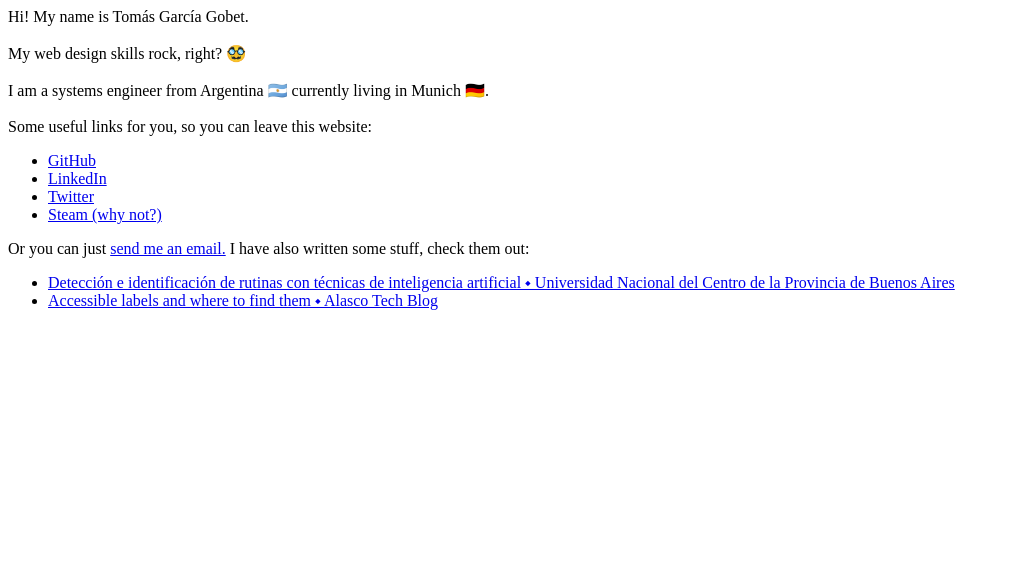
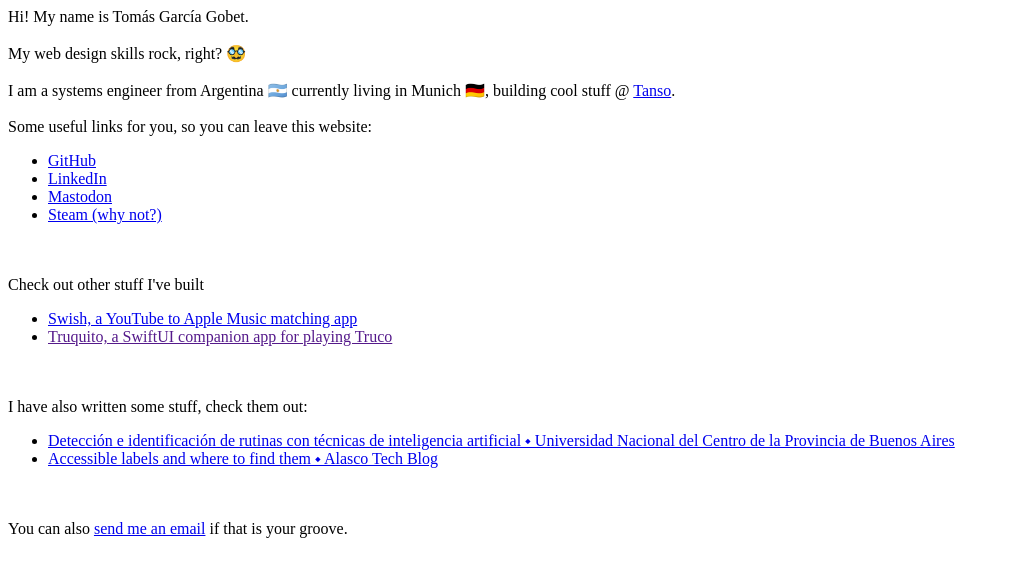
Before and after one commit to reloadedhead/reloadedhead.github.io, a plain HTML site: page index.html in a window 1280 px wide. Shown: the whole page, without its empty margins (0-1010 px from the left). Drawn offline with Linux system fonts and the light colour scheme.

Commit message:
updates ✨

```diff
--- a/index.html
+++ b/index.html
@@ -2,20 +2,32 @@ Hi! My name is Tomás García Gobet.
 <br></br>
 My web design skills rock, right? 🥸
 <br></br>
-I am a systems engineer from Argentina 🇦🇷 currently living in Munich 🇩🇪.
+I am a systems engineer from Argentina 🇦🇷 currently living in Munich 🇩🇪, building cool stuff @ <a href="https://tanso.io">Tanso</a>.
 <br></br>
 Some useful links for you, so you can leave this website:
 <ul>
   <li><a href="https://github.com/reloadedhead">GitHub</a></li>
   <li><a href="https://linkedin.com/in/tomasgobet">LinkedIn</a></li>
-  <li><a href="https://twitter.com/reloadedhead">Twitter</a></li>
+  <li><a rel="me" href="https://mastodon.social/@reloadedhead">Mastodon</a></li>
   <li><a href="https://steamcommunity.com/id/reloadedhead/">Steam (why not?)</a></li>
 </ul>
 
-Or you can just <a href="mailto:t@gobet.ar">send me an email.</a>
+<br></br>
+
+Check out other stuff I've built
+<ul>
+  <li><a href="https://swish.gobet.ar">Swish, a YouTube to Apple Music matching app</a></li>
+  <li><a href="">Truquito, a SwiftUI companion app for playing Truco</a></li>
+</ul>
+
+<br></br>
 
 I have also written some stuff, check them out:
 <ul>
   <li><a href="https://www.ridaa.unicen.edu.ar/handle/123456789/2377">Detección e identificación de rutinas con técnicas de inteligencia artificial ⬩ Universidad Nacional del Centro de la Provincia de Buenos Aires</a></li>
   <li><a href="https://alasco.tech/2023/01/13/accessible-labels-and-where-to-find-them.html">Accessible labels and where to find them ⬩ Alasco Tech Blog</a></li>
 </ul>
+
+<br></br>
+
+You can also <a href="mailto:t@gobet.ar">send me an email</a> if that is your groove.
```
